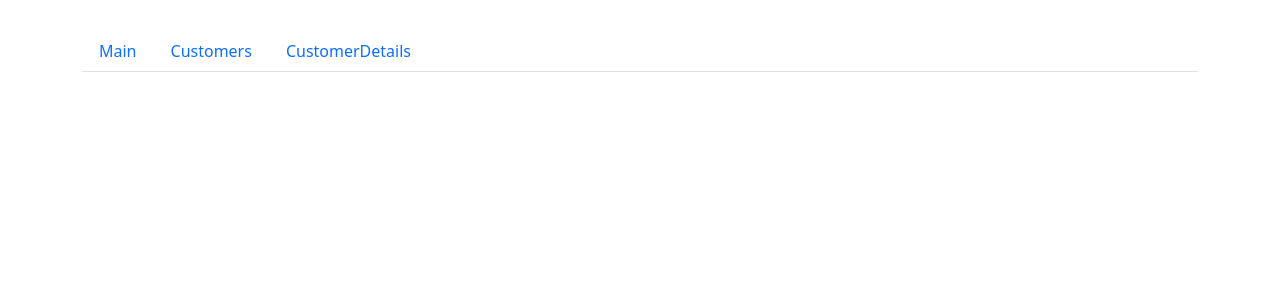
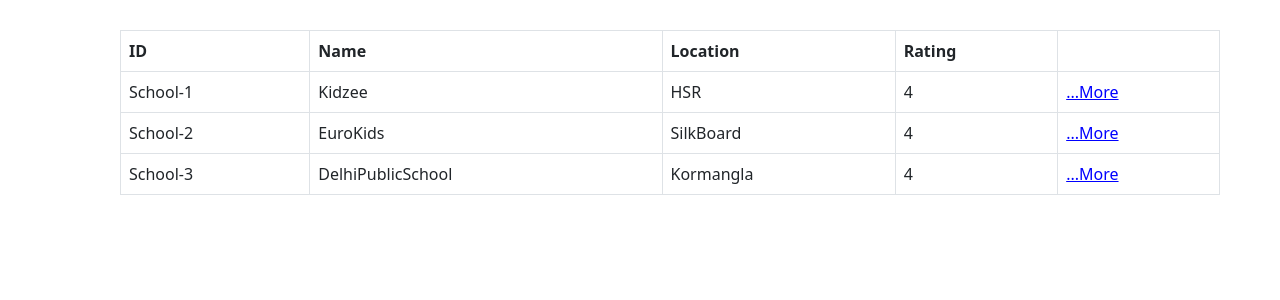
Before and after one commit to madanpatakota/Angular_Routing_BatchFour, an Angular app: page /schools in a window 1280 px wide. Before the commit this address led to /. Shown: the top 300 px of the page. Built offline with nearby package versions, Linux system fonts and the light colour scheme.

Commit message:
october10

```diff
--- a/src/app/app.component.html
+++ b/src/app/app.component.html
@@ -1,10 +1,17 @@
-<div class="container" style="margin-top: 30px">
+<!-- <div class="container" style="margin-top: 30px">
   <ul class="nav nav-tabs">
-    <li><a routerLink="main" class="nav-item nav-link">Main</a></li>
-    <li><a routerLink="customers" class="nav-item nav-link">Customers</a></li>
-    <li><a routerLink="customerdetails" class="nav-item nav-link">CustomerDetails</a></li>
+    <li>
+      <a routerLinkActive="active"
+       [routerLinkActiveOptions]="{exact:true}"
+       routerLink=""
+       class="nav-item nav-link">Main</a></li>
+    <li><a routerLinkActive="active" routerLink="customers" class="nav-item nav-link">Customers</a></li>
+    <li><a routerLinkActive="active" routerLink="customerdetails" class="nav-item nav-link">CustomerDetails</a></li>
   </ul>
+  <router-outlet></router-outlet>
+</div> -->
 
-  <router-outlet></router-outlet>
-
+<div class="container"
+style="padding:20px; margin-left: 100px; margin-top: 10px">
+<router-outlet></router-outlet>
 </div>
--- a/src/app/app.module.ts
+++ b/src/app/app.module.ts
@@ -6,27 +6,42 @@
 import { MainComponent } from './main/main.component';
 import { CustomersComponent } from './customers/customers.component';
 import { CustomerDetailsComponent } from './customer-details/customer-details.component';
+import { SchoolsComponent } from './schools/schools.component';
+import { SchoolDetailsComponent } from './schools/school-details/school-details.component';
 
 // const routes : Routes =
 // {home path ---> home component}         -- Route
 // {customes path --> customes component}  -- Route
 // {produts path --> products comopnent}   -- Route
 
-const appRoutes: Routes = [
+// const appRoutes: Routes = [
+//   {
+//     path: 'main',   //http://localhost:4200/main
+//     component: MainComponent,
+//   },
+//   {
+//     path: 'customers',  //http://localhost:4200/customers
+//     component: CustomersComponent,
+//   },
+//   ////http://localhost:4200/customerdetails
+//   { path: 'customerdetails', component: CustomerDetailsComponent },
+
+//   { path: '', component: MainComponent },
+
+// ];
+
+
+const appRoutes = [
   {
-    path: 'main',   //http://localhost:4200/main
-    component: MainComponent,
+    path : 'schools' , component : SchoolsComponent,
   },
   {
-    path: 'customers',  //http://localhost:4200/customers
-    component: CustomersComponent,
-  },
-  ////http://localhost:4200/customerdetails
-  { path: 'customerdetails', component: CustomerDetailsComponent },
-];
+    path : 'schooldetails/:Name' , component : SchoolDetailsComponent
+  }
+]
 
 @NgModule({
-  declarations: [AppComponent],
+  declarations: [AppComponent, SchoolsComponent, SchoolDetailsComponent],
   imports: [BrowserModule, RouterModule.forRoot(appRoutes)],
   providers: [],
   bootstrap: [AppComponent],
--- /dev/null
+++ b/src/app/school.service.ts
@@ -0,0 +1,56 @@
+import { Injectable } from "@angular/core";
+
+@Injectable({providedIn:'root'})
+export class SchoolService {
+  schoolsList = [
+    {
+      Name: 'Kidzee',
+      Location: 'HSR',
+      ID: 'School-1',
+      Rating: 4,
+    },
+    {
+      Name: 'EuroKids',
+      Location: 'SilkBoard',
+      ID: 'School-2',
+      Rating: 4,
+    },
+    {
+      Name: 'DelhiPublicSchool',
+      Location: 'Kormangla',
+      ID: 'School-3',
+      Rating: 4,
+    },
+  ];
+
+
+  schoolsDetails = [
+    {
+      SchoolID: 'School-1',
+      PrinicipleName: 'NarayanaMoorthy',
+      studentsCount: 200,
+      EstablishDate: 1990,
+      CityName : 'Bangolore',
+      StateName : 'Karnataka'
+    },
+    {
+      SchoolID: 'School-2',
+      PrinicipleName: 'Ramachandrudu',
+      studentsCount: 210,
+      EstablishDate: 2000,
+      CityName : 'Bangolore',
+      StateName : 'Karnataka'
+    },
+    {
+      SchoolID: 'School-3',
+      PrinicipleName: 'Prathapudu',
+      studentsCount: 180,
+      EstablishDate: 1995,
+      CityName : 'Bangolore',
+      StateName : 'Karnataka'
+    },
+  ];
+
+
+
+}
--- /dev/null
+++ b/src/app/schools/school-details/school-details.component.html
@@ -0,0 +1 @@
+<p>school-details works!</p>
--- /dev/null
+++ b/src/app/schools/school-details/school-details.component.ts
@@ -0,0 +1,30 @@
+import { Component, OnInit } from '@angular/core';
+import { ActivatedRoute } from '@angular/router';
+import { SchoolService } from 'src/app/school.service';
+
+@Component({
+  selector: 'app-school-details',
+  templateUrl: './school-details.component.html',
+  styleUrls: ['./school-details.component.css']
+})
+export class SchoolDetailsComponent implements OnInit {
+
+  constructor(private schoolService : SchoolService,
+              private activateRoute : ActivatedRoute) { }
+
+  //Actiavate route //http://localhost:4200/schooldetails/
+
+ // params //DelhiPublicSchool
+  // for fetching the parameter
+  // you need to get the what is the activateRouter
+  // you need to get the params
+  // subscription....
+
+  schoolDetails = {};
+  ngOnInit(): void {
+     this.activateRoute.params.subscribe((x)=>{
+      console.log("current schoolName is " , x);
+     })
+  }
+
+}
--- /dev/null
+++ b/src/app/schools/schools.component.html
@@ -0,0 +1,27 @@
+
+<table class="table table-bordered">
+    <thead>
+        <tr>
+          <th>ID</th>
+          <th>Name</th>
+          <th>Location</th>
+          <th>Rating</th>
+          <th></th>
+        </tr>
+      </thead>
+      <tbody>
+       <tr *ngFor = "let item of schoolsList">
+              <td>{{item.ID}}</td>
+              <td>{{item.Name}}</td>
+              <td>{{item.Location}}</td>
+              <td>{{item.Rating}}</td>
+              <!-- <td>...more</td> -->
+              <td><a
+                 [routerLink]="['/schooldetails',item.Name]"
+                 style="color:blue ; cursor:pointer">
+                 ...More</a></td>
+       </tr>
+
+
+      </tbody>
+</table>
--- /dev/null
+++ b/src/app/schools/schools.component.ts
@@ -0,0 +1,18 @@
+import { Component, OnInit } from '@angular/core';
+import { SchoolService } from '../school.service';
+
+@Component({
+  selector: 'app-schools',
+  templateUrl: './schools.component.html',
+  styleUrls: ['./schools.component.css']
+})
+export class SchoolsComponent implements OnInit {
+
+  constructor(private schoolService :SchoolService) { }
+
+  schoolsList : any = [];
+  ngOnInit(): void {
+      this.schoolsList = this.schoolService.schoolsList;
+  }
+
+}
```
Also changed, not shown: src/app/schools/school-details/school-details.component.css (added), src/app/schools/schools.component.css (added), 2 other files (tests, documents, lock files or other folders).
